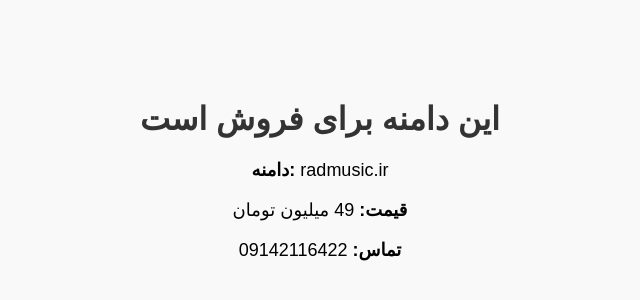
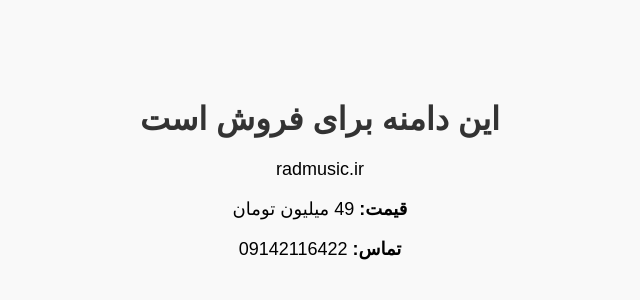
Before and after one commit to kasbokar/radmusic, a plain HTML site: page index.html in a window 1280 px wide. Shown: the whole page, without its empty margins (320-960 px from the left). Drawn offline with Linux system fonts and the light colour scheme.

Commit message:
Update index.html

```diff
--- a/index.html
+++ b/index.html
@@ -11,7 +11,7 @@
 </head>
 <body>
   <h1>این دامنه برای فروش است</h1>
-  <p><strong>دامنه:</strong> radmusic.ir</p>
+  <p><strong></strong> radmusic.ir</p>
   <p><strong>قیمت:</strong> 49 میلیون تومان</p>
   <p><strong>تماس:</strong> 09142116422</p>
 </body>
```
